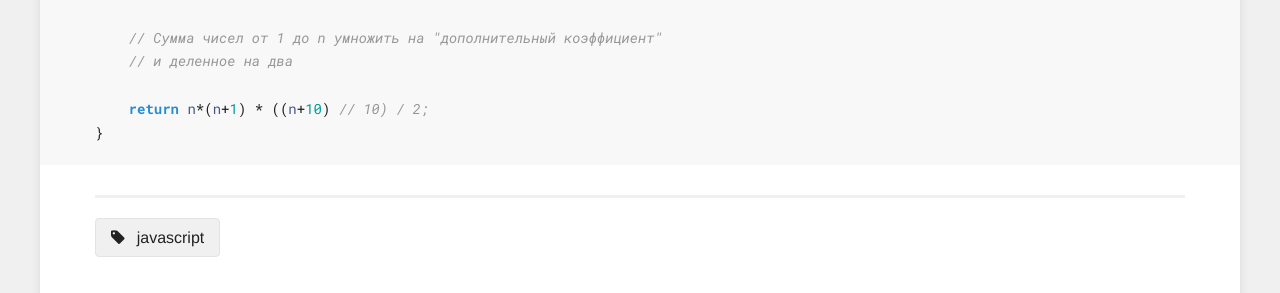
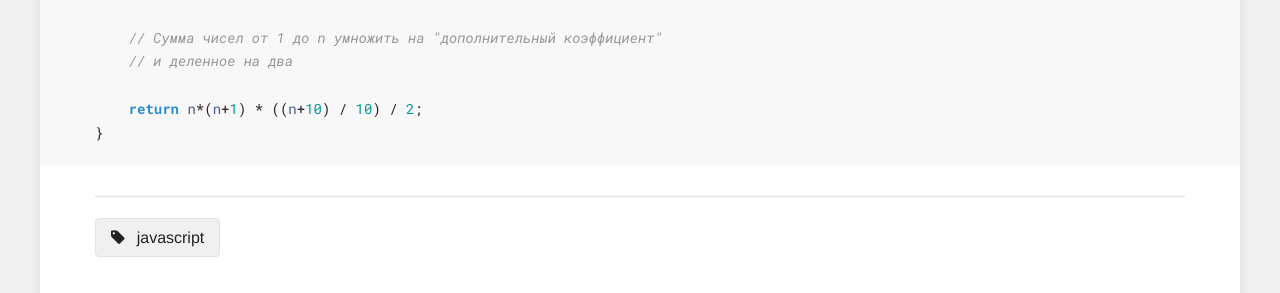
Before and after one commit to rtivital/jsraccoon, a Jekyll site: the page built from _posts/2016-05-01-exercise-bad-code-two.md, in a window 1280 px wide and 900 px high, scrolled down 2113 px. Shown: the part 161-454 px from the top of the window. Built offline with Jekyll 4.4.1, drawn with Linux system fonts in a browser that asks for light colours; nearby versions of some CDN libraries; comment, search, counter and statistics services are not loaded.

Commit message:
Fix typo

```diff
--- a/_posts/2016-05-01-exercise-bad-code-two.md
+++ b/_posts/2016-05-01-exercise-bad-code-two.md
@@ -92,7 +92,7 @@ function getExpForLevel(level){
     // Сумма чисел от 1 до n умножить на "дополнительный коэффициент"
     // и деленное на два
 
-    return n*(n+1) * ((n+10) // 10) / 2;
+    return n*(n+1) * ((n+10) / 10) / 2;
 }
 
 {% endhighlight %}
```
